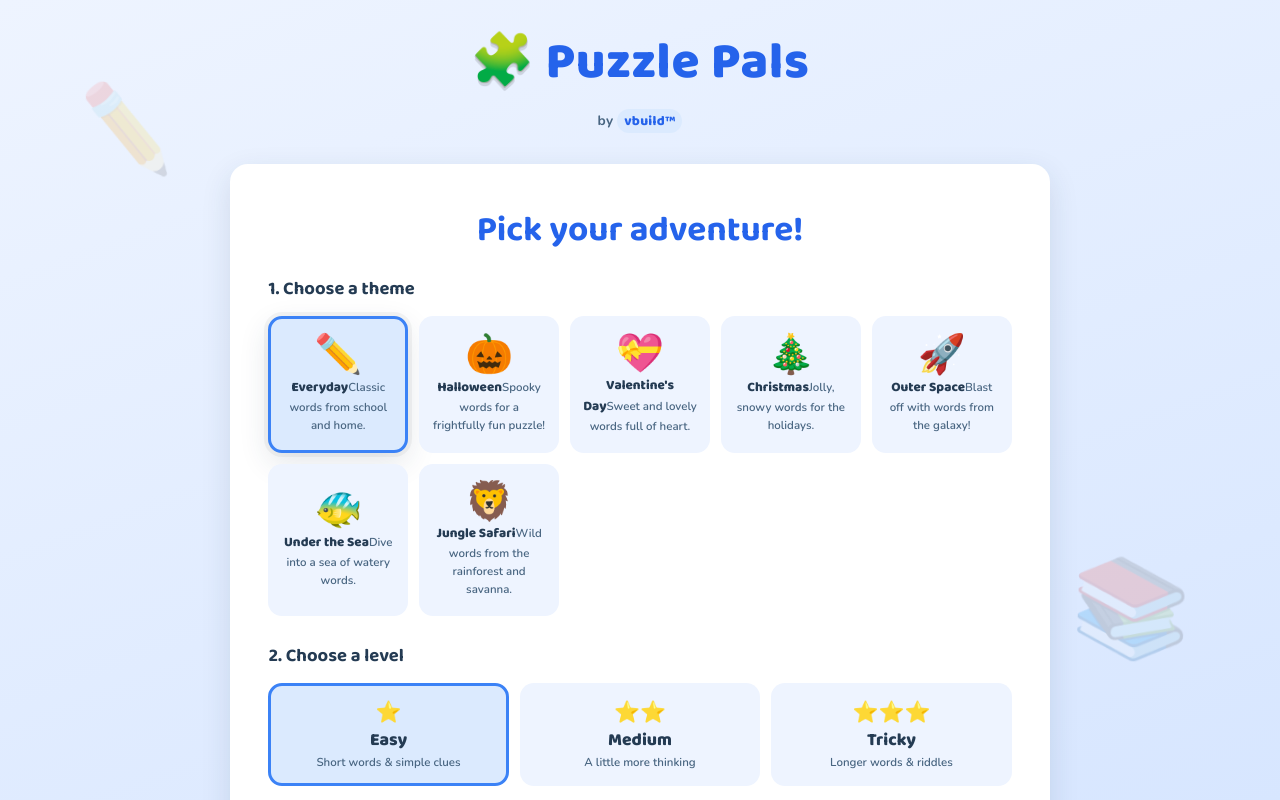
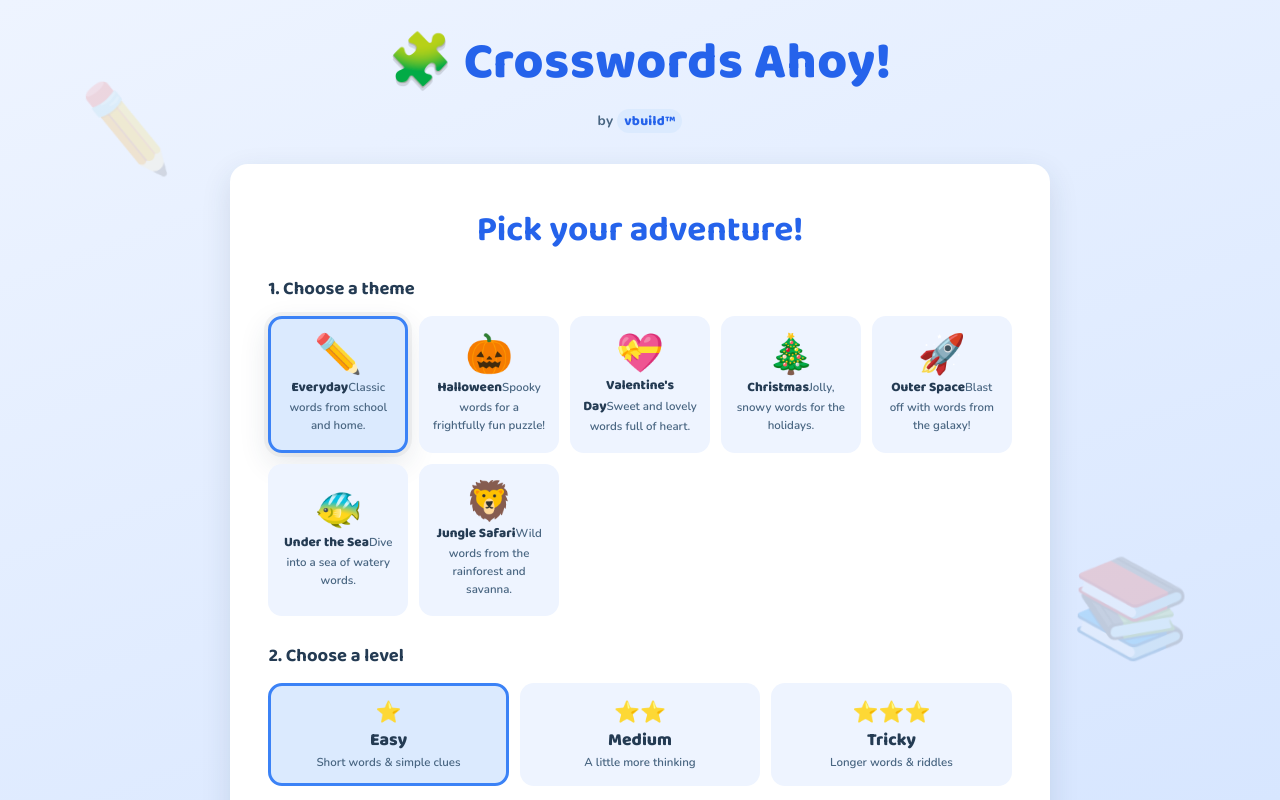
Before and after one commit to ldmedia05-cyber/game, a website: page index.html in a window 1280 px wide. Shown: the top 800 px of the page. Drawn offline with nearby package versions, Linux system fonts and the light colour scheme.

Commit message:
Rename app from 'Puzzle Pals' to 'Crosswords Ahoy!'

```diff
--- a/index.html
+++ b/index.html
@@ -7,9 +7,9 @@
   <meta name="theme-color" content="#3b82f6" />
   <meta name="apple-mobile-web-app-capable" content="yes" />
   <meta name="apple-mobile-web-app-status-bar-style" content="black-translucent" />
-  <meta name="apple-mobile-web-app-title" content="Puzzle Pals" />
+  <meta name="apple-mobile-web-app-title" content="Crosswords Ahoy!" />
   <meta name="author" content="vbuild" />
-  <title>Puzzle Pals · Crossword Adventures by vbuild</title>
+  <title>Crosswords Ahoy! · by vbuild</title>
   <link rel="preconnect" href="https://fonts.googleapis.com" />
   <link rel="preconnect" href="https://fonts.gstatic.com" crossorigin />
   <link href="https://fonts.googleapis.com/css2?family=Baloo+2:wght@500;600;700;800&family=Nunito:wght@400;600;700;800&display=swap" rel="stylesheet" />
@@ -21,7 +21,7 @@
   <div class="bg-decor" aria-hidden="true"></div>
 
   <header class="app-header">
-    <h1 class="logo"><span class="logo-icon">🧩</span> Puzzle Pals</h1>
+    <h1 class="logo"><span class="logo-icon">🧩</span> Crosswords Ahoy!</h1>
     <p class="brand-by">by <span class="brand-name">vbuild&trade;</span></p>
   </header>
 
```
